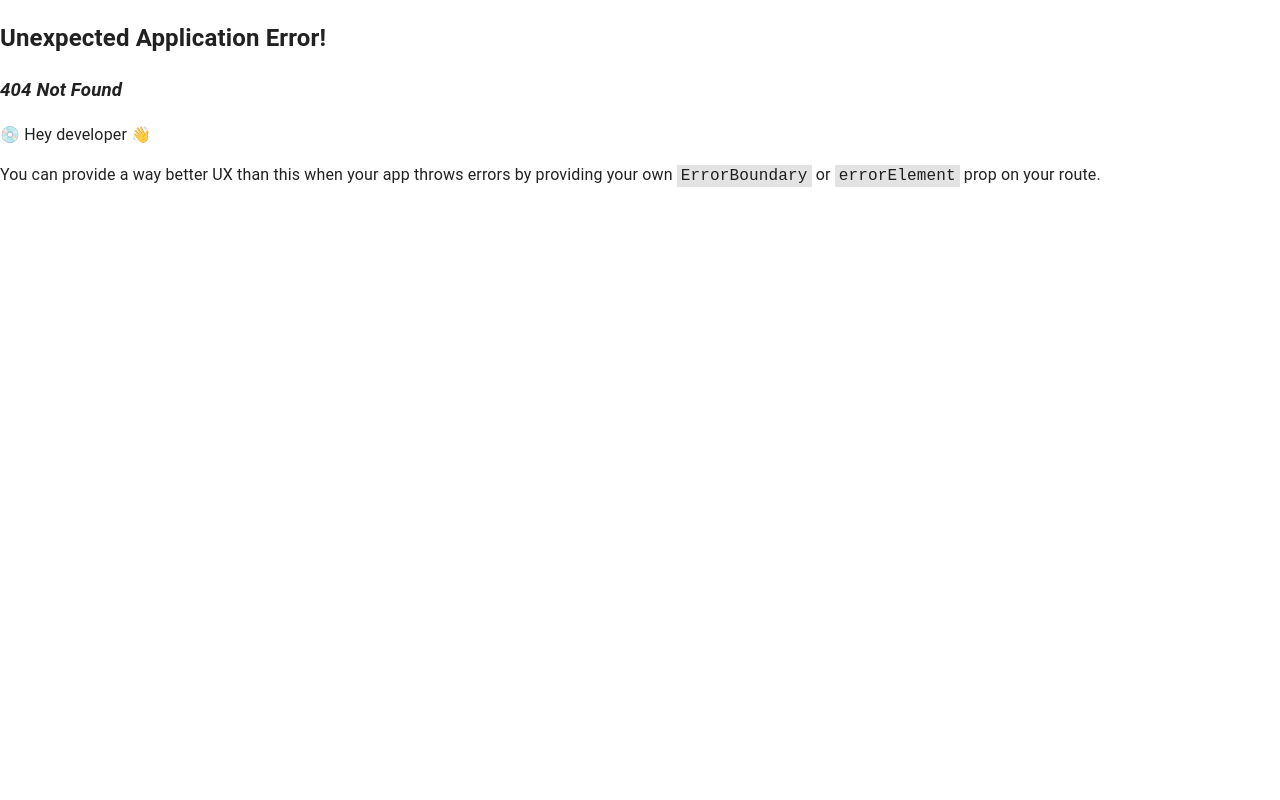
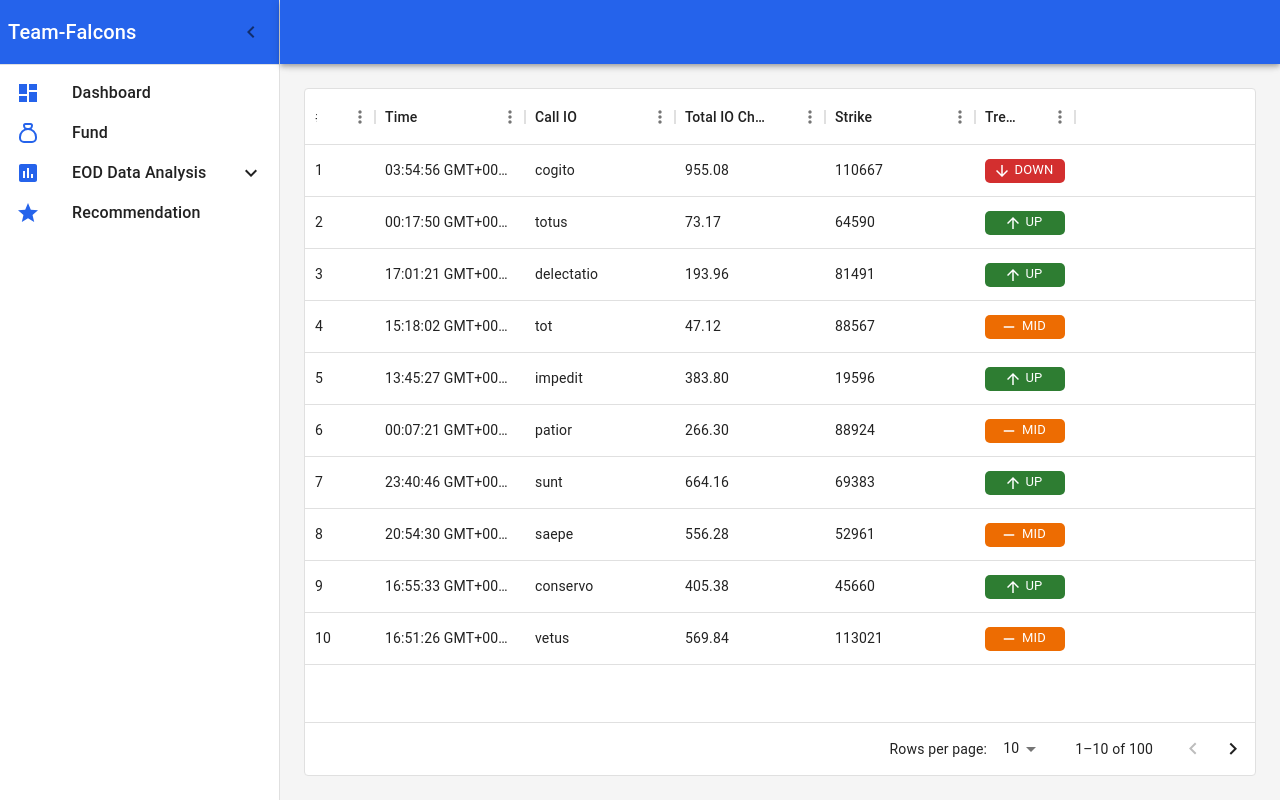
Before and after one commit to Blank-09/stock-site, a React (Vite) app: page /dashboard/funds in a window 1280 px wide. Before the commit this address had no page. Built offline with nearby package versions, Linux system fonts and the light colour scheme.

Commit message:
Add filter, sorting, and pagination feature Update package dependencies Update chart options Update dashboard layout Update dashboard sidebar Add funds component

```diff
--- a/package.json
+++ b/package.json
@@ -14,6 +14,7 @@
     "@emotion/styled": "^11.11.0",
     "@mui/icons-material": "^5.15.1",
     "@mui/material": "^5.15.1",
+    "@mui/x-data-grid": "^6.18.6",
     "chart.js": "^4.4.1",
     "react": "^18.2.0",
     "react-chartjs-2": "^5.2.0",
@@ -23,6 +24,7 @@
     "sonner": "^1.2.4"
   },
   "devDependencies": {
+    "@faker-js/faker": "^8.3.1",
     "@types/react": "^18.2.43",
     "@types/react-dom": "^18.2.17",
     "@vitejs/plugin-react-swc": "^3.5.0",
--- /dev/null
+++ b/src/components/dashboard/Funds.jsx
@@ -0,0 +1,88 @@
+// MUI
+import Box from '@mui/material/Box'
+import Chip from '@mui/material/Chip'
+import { DataGrid } from '@mui/x-data-grid'
+
+// MUI Icons
+import ArrowUpwardIcon from '@mui/icons-material/ArrowUpward'
+import ArrowDownwardIcon from '@mui/icons-material/ArrowDownward'
+import RemoveIcon from '@mui/icons-material/Remove'
+
+// Others
+import { faker } from '@faker-js/faker'
+
+const columns = [
+  { field: 'id', headerName: '#', width: 70 },
+  { field: 'time', headerName: 'Time', width: 150 },
+  { field: 'call', headerName: 'Call IO', width: 150 },
+  { field: 'total_change', headerName: 'Total IO Change', width: 150 },
+  { field: 'strike', headerName: 'Strike', width: 150 },
+  {
+    field: 'trend',
+    headerName: 'Trend',
+    width: 100,
+    renderCell: (params) => {
+      let chipColor, Icon
+      switch (params.row.trend) {
+        case 'up':
+          chipColor = 'success'
+          Icon = ArrowUpwardIcon
+          break
+        case 'mid':
+          chipColor = 'warning'
+          Icon = RemoveIcon
+          break
+        case 'down':
+          chipColor = 'error'
+          Icon = ArrowDownwardIcon
+          break
+        default:
+          chipColor = 'default'
+          Icon = RemoveIcon
+      }
+
+      return (
+        <Chip
+          size="small"
+          sx={{ borderRadius: '5px', width: '100%' }}
+          label={params.row.trend.toUpperCase()}
+          color={chipColor}
+          icon={<Icon />}
+        />
+      )
+    },
+  },
+]
+
+const createRowData = (id) => {
+  return {
+    id: id,
+    time: faker.date.recent().toTimeString(),
+    call: faker.lorem.word(),
+    total_change: faker.finance.amount(),
+    strike: faker.number.int({ min: 10_000, max: 1_20_000 }),
+    trend: ['up', 'mid', 'down'][Math.floor(Math.random() * 3)],
+  }
+}
+
+const rows = Array.from({ length: 100 }, (_, i) => createRowData(i + 1))
+
+export default function Funds() {
+  return (
+    <Box
+      style={{ width: '100%', height: '100%', background: '#f5f5f5' }}
+      sx={{ flexGrow: 1, p: 3 }}
+    >
+      <DataGrid
+        sx={{ background: 'white' }}
+        rows={rows}
+        columns={columns}
+        pageSizeOptions={[5, 10, 25]}
+        initialState={{
+          pagination: { paginationModel: { pageSize: 10 } },
+        }}
+        // autoPageSize
+      />
+    </Box>
+  )
+}
--- a/src/components/dashboard/MyChart.jsx
+++ b/src/components/dashboard/MyChart.jsx
@@ -29,6 +29,7 @@ const chartData = {
 
 const options = {
   maintainAspectRatio: true,
+  responsive: false,
   scales: {
     x: {
       type: 'category',
@@ -42,9 +43,9 @@ const options = {
 
 const DashboardPage = () => {
   return (
-    <div>
+    <div style={{ width: '100%', position: 'relative' }}>
       <h1>Dashboard Page</h1>
-      <div style={{ width: '80%', margin: 'auto' }}>
+      <div style={{ width: '100%' }}>
         {/* Bar Chart */}
         <Bar options={options} data={chartData} />
       </div>
--- a/src/constants/dashboardSidebar.js
+++ b/src/constants/dashboardSidebar.js
@@ -1,4 +1,3 @@
-import CategoryIcon from '@mui/icons-material/Category'
 import DashboardIcon from '@mui/icons-material/Dashboard'
 import RadioButtonUncheckedIcon from '@mui/icons-material/RadioButtonUnchecked'
 import AssessmentIcon from '@mui/icons-material/Assessment'
@@ -12,7 +11,7 @@ export const sidebarItems = [
     label: 'Dashboard',
   },
   {
-    href: '/dashboard/Settings',
+    href: '/dashboard/funds',
     icon: TbMoneybag,
     label: 'Fund',
   },
--- a/src/pages/Dashboard.jsx
+++ b/src/pages/Dashboard.jsx
@@ -3,7 +3,7 @@ import MyChart from '../components/dashboard/MyChart'
 
 export default function Dashboard() {
   return (
-    <Box component="main" sx={{ flexGrow: 1, p: 3, marginTop: '55px' }}>
+    <Box component="main" sx={{ flexGrow: 1, p: 3 }}>
       <MyChart />
     </Box>
   )
--- a/src/pages/Home.jsx
+++ b/src/pages/Home.jsx
@@ -26,8 +26,8 @@ const Home = () => {
       <Box
         sx={{
           backgroundImage:
-            // "url('https://images.pexels.com/photos/187041/pexels-photo-187041.jpeg?auto=compress&cs=tinysrgb&w=1260&h=750&dpr=2')",
-            "url('https://img.freepik.com/free-vector/gradient-cryptocurrency-concept_23-2149215736.jpg?w=1060&t=st=1703876148~exp=1703876748~hmac=94e62394ab432ce5a2cc528b0c8e955e6d7134c23faf5df64e73d7ee2006913b')",
+            "url('https://images.pexels.com/photos/187041/pexels-photo-187041.jpeg?auto=compress&cs=tinysrgb&w=1260&h=750&dpr=2')",
+          // "url('https://img.freepik.com/free-vector/gradient-cryptocurrency-concept_23-2149215736.jpg?w=1060&t=st=1703876148~exp=1703876748~hmac=94e62394ab432ce5a2cc528b0c8e955e6d7134c23faf5df64e73d7ee2006913b')",
           // background: '#161A30',
           backgroundRepeat: 'no-repeat',
           backgroundSize: 'cover',
--- a/src/routes/dashboard.jsx
+++ b/src/routes/dashboard.jsx
@@ -12,11 +12,13 @@ import { Outlet } from 'react-router-dom'
 
 const DashboardRoute = () => {
   return (
-    <Box sx={{ display: 'flex' }}>
+    <Box sx={{ display: 'flex', minHeight: '100vh' }}>
       <SideBar />
-      <Suspense fallback={<Loading />}>
-        <Outlet />
-      </Suspense>
+      <Box sx={{ pt: 8, width: '100%', height: '100vh' }}>
+        <Suspense fallback={<Loading />}>
+          <Outlet />
+        </Suspense>
+      </Box>
     </Box>
   )
 }
--- a/src/routes/index.jsx
+++ b/src/routes/index.jsx
@@ -44,6 +44,10 @@ const routes = createBrowserRouter([
         path: '/dashboard',
         Component: React.lazy(() => import('../pages/Dashboard')),
       },
+      {
+        path: 'funds',
+        Component: React.lazy(() => import('../components/dashboard/Funds')),
+      },
     ],
   },
 ])
```
Also changed, not shown: 2 other files (tests, documents, lock files or other folders).
